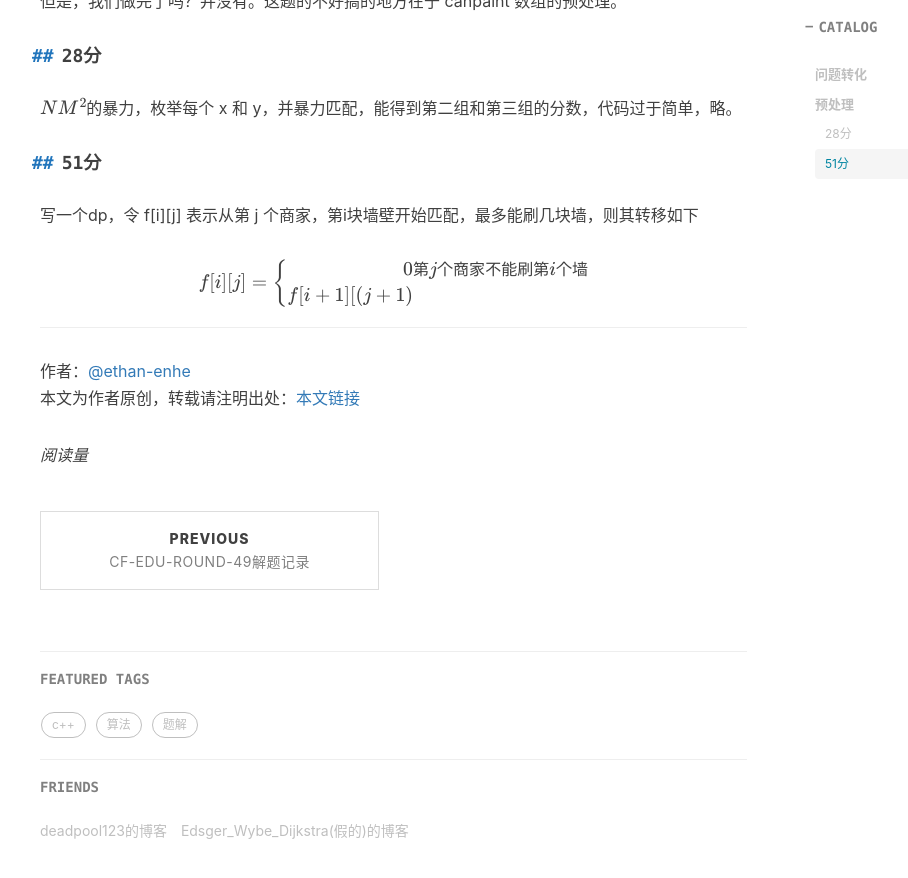
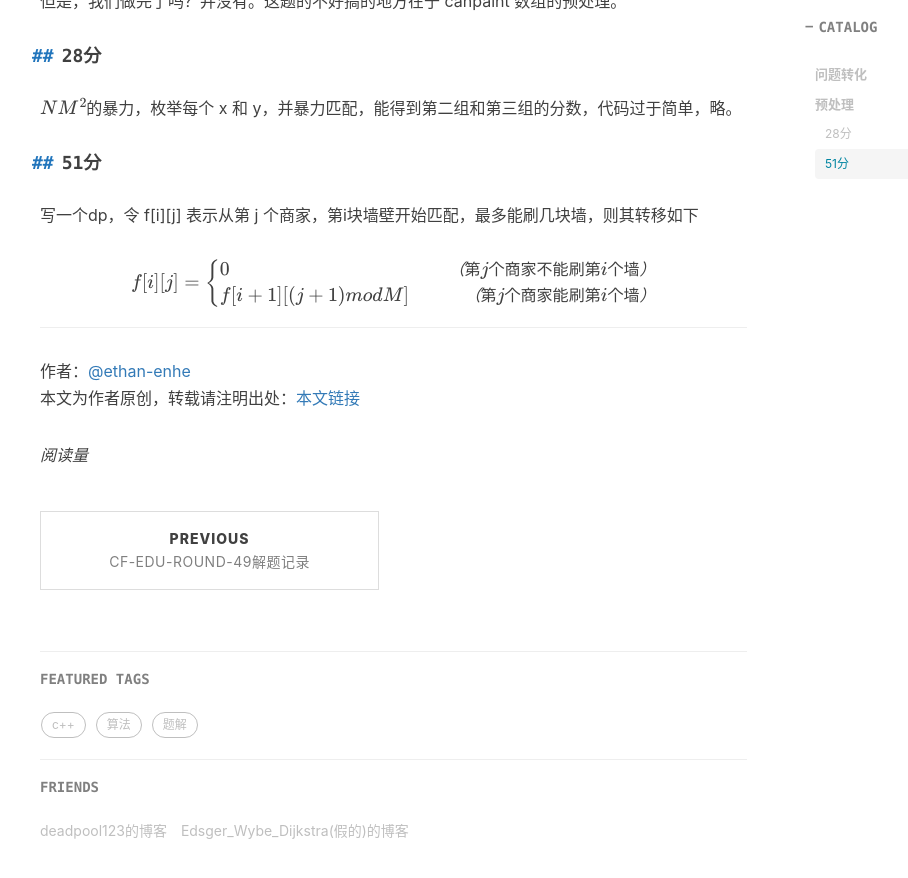
Before and after one commit to ethan-enhe/ethan-enhe.github.io, a Jekyll site: the page built from _posts/2020-08-18-【题解】[APIO2020]T1粉刷墙壁.md, in a window 1280 px wide and 900 px high, scrolled down 1508 px. Shown: the top 878 px of the window, without its empty margins (225-1133 px from the left). Built offline with Jekyll 4.4.1, drawn with Linux system fonts in a browser that asks for light colours; nearby versions of some CDN libraries; formulas are drawn with MathJax 3; comment, search, counter and statistics services are not loaded; some of the changed lines change nothing that is shown.

Commit message:
_posts/2020-08-18-【题解】[APIO2020]T1粉刷墙壁.md updated from https://stackedit.io/

```diff
--- a/_posts/2020-08-18-【题解】[APIO2020]T1粉刷墙壁.md
+++ b/_posts/2020-08-18-【题解】[APIO2020]T1粉刷墙壁.md
@@ -55,13 +55,13 @@ $$NM^2$$的暴力，枚举每个 x 和 y，并暴力匹配，能得到第二组
 $$
 f[i][j]=\left\{
 \begin{aligned}
-0&第j个商家不能刷第i个墙\\
-f[i+1][(j+1)%M]&第j个商家能刷第i个墙
+&0&（第j个商家不能刷第i个墙）\\
+&f[i+1][(j+1)mod M]&（第j个商家能刷第i个墙）
 \end{aligned}  \right.
 $$
 
 
 <!--stackedit_data:
-eyJoaXN0b3J5IjpbLTc0ODUyOTI4OSw2NTMwMDc1OTUsNDk0MT
-c5NjEwLDE5NDU4NjUwMjMsODA4MTg0MDQyXX0=
+eyJoaXN0b3J5IjpbLTEzMTM2OTAzNjYsNjUzMDA3NTk1LDQ5ND
+E3OTYxMCwxOTQ1ODY1MDIzLDgwODE4NDA0Ml19
 -->
```
